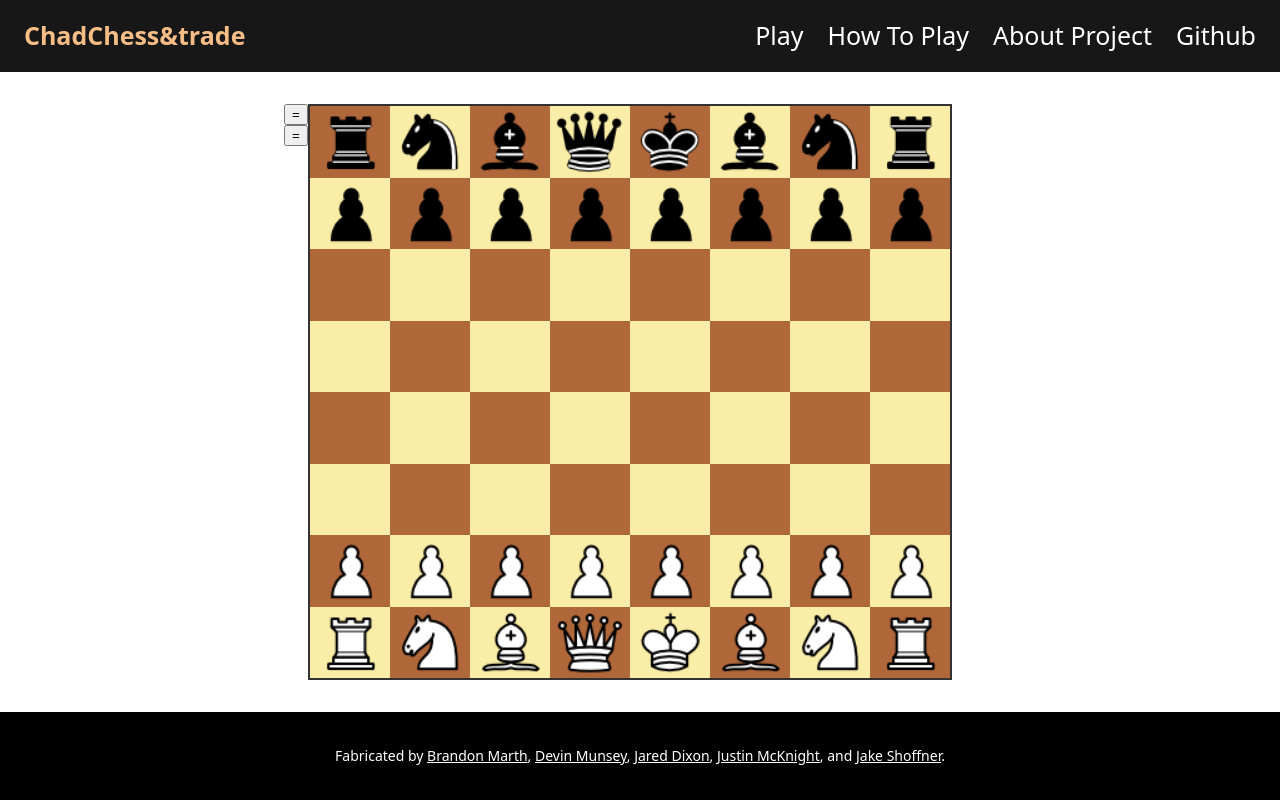
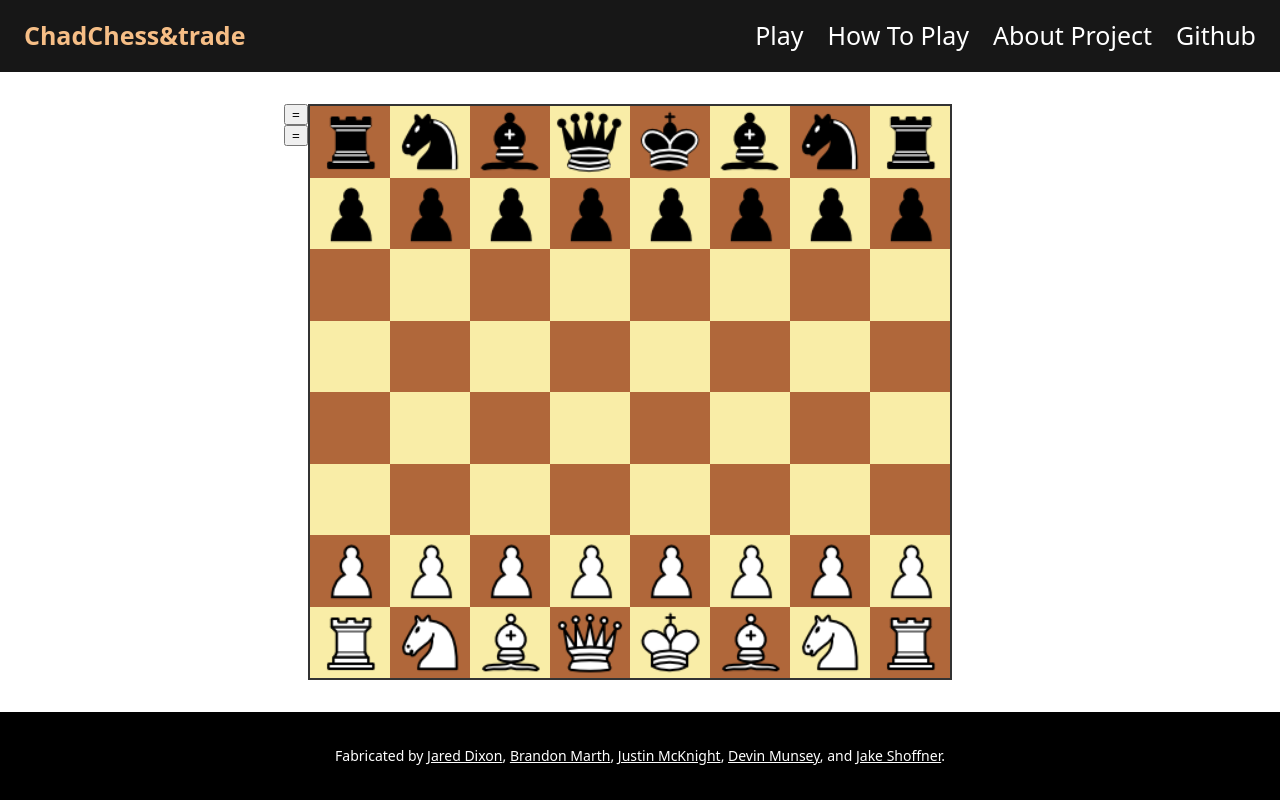
Before and after one commit to jdixon34-utk/Chess, a SvelteKit app in the folder ChessWebsite/: page / in a window 1280 px wide. Built offline with nearby package versions, Linux system fonts and the light colour scheme; no server answers.

Commit message:
Footer fix, alphabetical order

```diff
--- a/ChessWebsite/src/components/Footer.svelte
+++ b/ChessWebsite/src/components/Footer.svelte
@@ -1,9 +1,9 @@
 <div class="bg-black text-white h-[15vh] md:h-[11vh] w-full text-center flex justify-center items-center text-sm">
     <h1>
-        Fabricated by <a class="underline" href="https://github.com/Brandon-Marth" target="_blank">Brandon Marth</a>,
+        Fabricated by         <a class="underline" href="https://github.com/jdixon34-cs340" target="_blank">Jared Dixon</a>,
+        <a class="underline" href="https://github.com/Brandon-Marth" target="_blank">Brandon Marth</a>,
+        <a class="underline" href="https://github.com/JMcknight75" target="_blank">Justin McKnight</a>,
         <a class="underline" href="https://github.com/Dev5ter" target="_blank">Devin Munsey</a>,
-        <a class="underline" href="https://github.com/jdixon34-cs340" target="_blank">Jared Dixon</a>,
-        <a class="underline" href="https://github.com/JMcknight75" target="_blank">Justin McKnight</a>,
         and <a class="underline" href="https://github.com/Jxk0be" target="_blank">Jake Shoffner</a>.
     </h1>
 </div>
```
